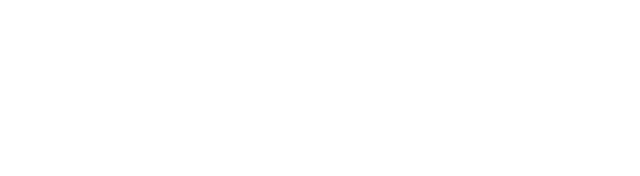
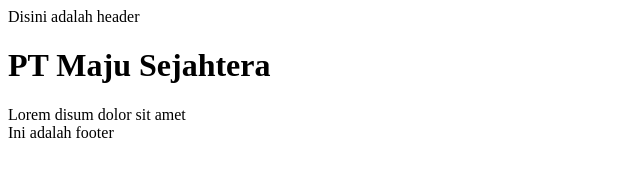
Before and after one commit to YanzAntz43/CompanyProfile, a plain HTML site: page index.html in a window 1280 px wide. Shown: the whole page, without its empty margins (0-640 px from the left). Drawn offline with Linux system fonts and the light colour scheme.

Commit message:
mrembuat judul, header, body, footer

```diff
--- a/index.html
+++ b/index.html
@@ -3,9 +3,16 @@
 <head>
     <meta charset="UTF-8">
     <meta name="viewport" content="width=device-width, initial-scale=1.0">
-    <title>Document</title>
+    <title>Latihan Git</title>
 </head>
 <body>
 
+    <header>Disini adalah header</header>
+
+    <h1>PT Maju Sejahtera</h1>
+
+    <div>Lorem disum dolor sit amet</div>
+
+    <footer>Ini adalah footer</footer>
 </body>
 </html>
```
